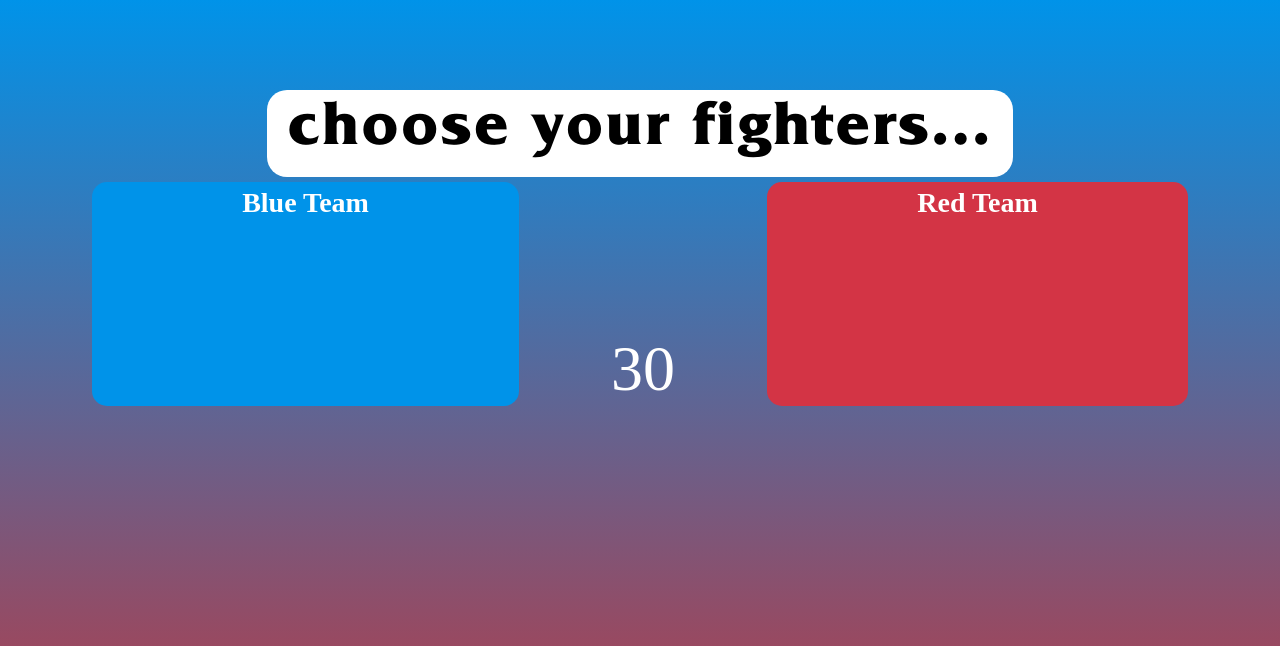
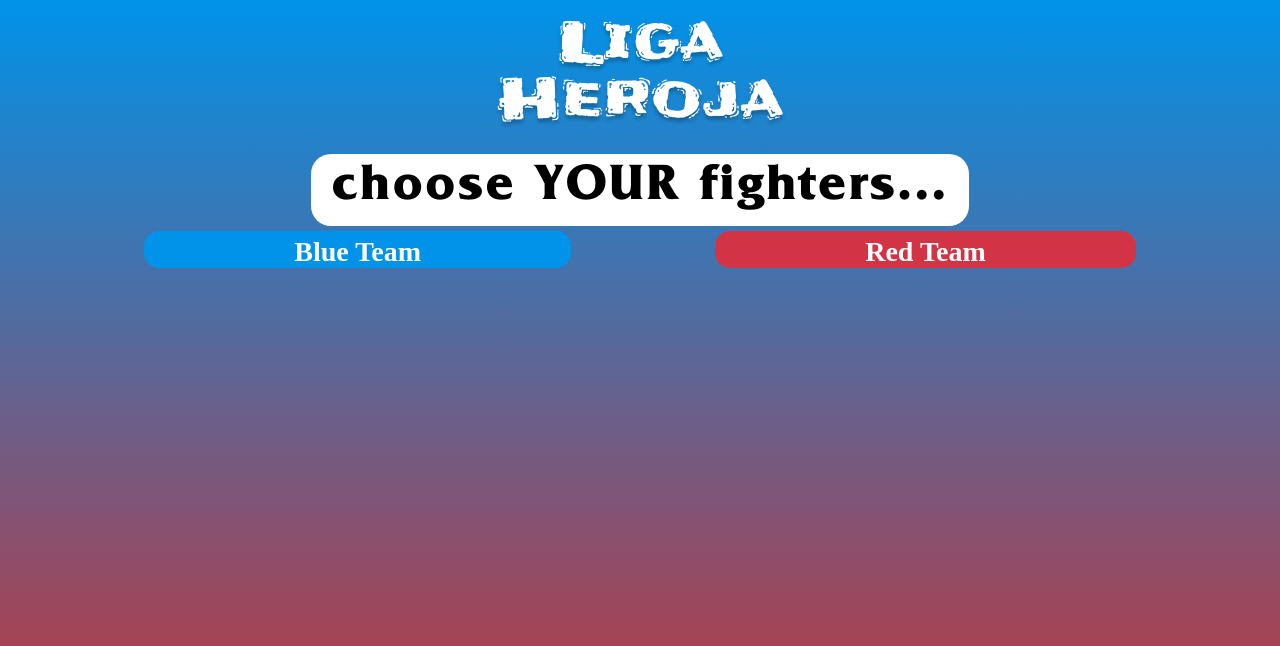
Before and after one commit to mashinci/ligaheroja, a Flask app: page / in a window 1280 px wide. Shown: the top 646 px of the page. Run offline with Flask 3, Linux system fonts and the light colour scheme; some web fonts are replaced.

Commit message:
Added first logotip

```diff
--- a/static/js/heroji.js
+++ b/static/js/heroji.js
@@ -22,9 +22,12 @@
 // prikaz igraca na dugme
 hero_btn.addEventListener("click", function () {
   hero_btn.style.display = "none";
+  // players appear
   all_players.style.display = "flex";
   all_players.style.flexDirection = "row";
   all_players.style.gap = "10px";
+  // timer appear
+  timer.style.display = "block";
 });
 let blue_team = new Array();
 let red_team = new Array();
@@ -50,12 +53,11 @@
       console.log("Teams are selected.");
       if (blue_team.length === 5 && red_team.length === 5) {
         timer.style.display = "none";
-        hero_section.style.marginTop = "70px";
+        hero_section.style.marginTop = "40px";
         const draft_done_btn = document.createElement("button");
         draft_done_btn.id = "submit-button-draft";
         draft_done_btn.textContent = "choose your heroes";
         document.body.appendChild(draft_done_btn);
-
         draft_done_btn.addEventListener("click", () => {});
       }
     }
--- a/static/styles/liga.css
+++ b/static/styles/liga.css
@@ -39,11 +39,15 @@
   background-image: linear-gradient(0deg, #d22d2d 0%, #0093e9 100%);
   height: 100vh;
 }
+.logo-container {
+  text-align: center;
+  margin-top: 20px;
+}
 .hero {
   display: flex;
   justify-content: center;
   align-items: start;
-  margin-top: 90px;
+  margin-top: 20px;
   margin-bottom: 5px;
 }
 .hero #hero-btn {
@@ -56,7 +60,7 @@
 .hero #hero-btn #hero-main-heading {
   font-family: frizBold, serif;
   font-weight: normal;
-  font-size: 64px;
+  font-size: 52px;
   letter-spacing: 2.5px;
   padding: 5px 20px;
   outline: none;
@@ -126,6 +130,7 @@
   margin-top: 5px;
 }
 .timer {
+  display: none;
   font-family: frizBoldItalic;
   margin-top: 150px;
   font-size: 64px;
@@ -133,7 +138,7 @@
 }
 #submit-button-draft {
   position: absolute;
-  top: 90%;
+  top: 95%;
   left: 50%;
   transform: translate(-50%, -50%);
   cursor: pointer;
--- a/templates/index.html
+++ b/templates/index.html
@@ -14,9 +14,10 @@
     <title>Document</title>
   </head>
   <body>
+    <div class="logo-container"><img src="../static/img/logo.png" alt=""></div>
     <div class="hero">
       <button id="hero-btn">
-        <h1 id="hero-main-heading">choose your fighters...</h1>
+        <h1 id="hero-main-heading">choose YOUR fighters...</h1>
       </button>
       <!-- players -->
       <div id="all-players">
```
Also changed, not shown: static/img/logo.png (added).
